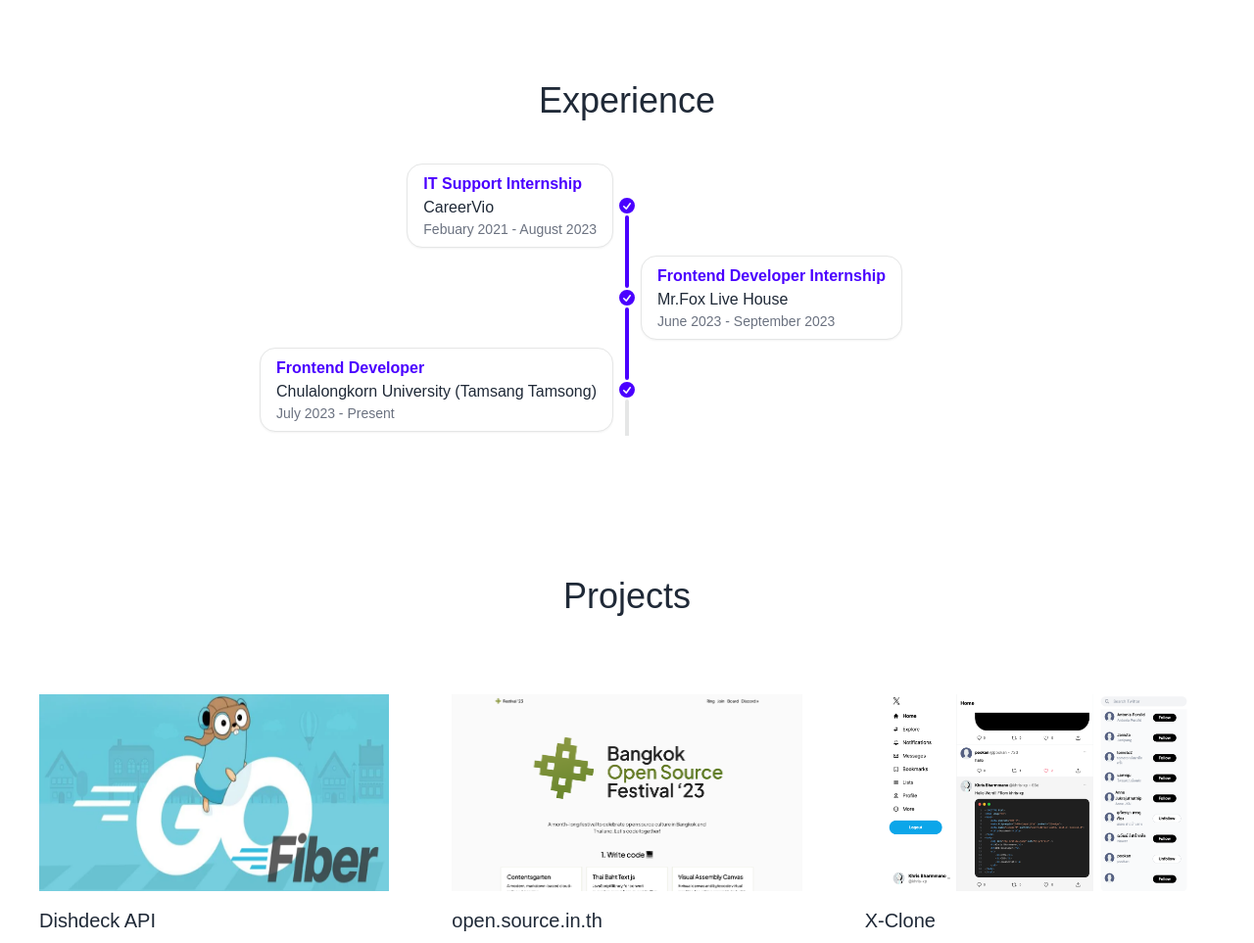
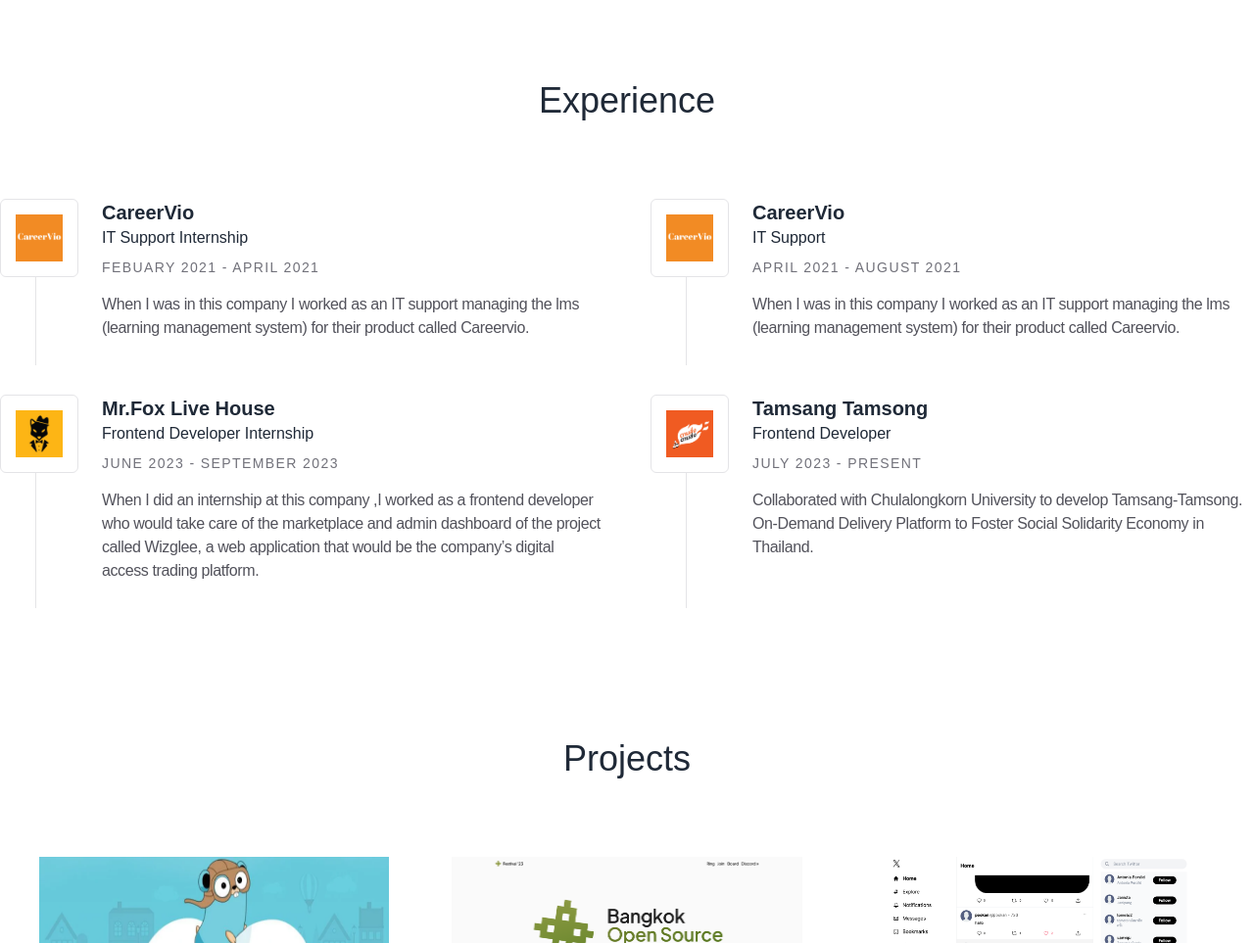
Before and after one commit to khris-xp/khris-xp-website, an Astro site: page / in a window 1280 px wide. Shown: the part 1535-2498 px from the top of the page at 98% size. Built offline with nearby package versions, Linux system fonts and the light colour scheme; Astro itself is replaced by a stand-in of ours; a web font is replaced by a local one.

Commit message:
feat(experience): experience component

```diff
--- a/src/components/TimeLine.astro
+++ b/src/components/TimeLine.astro
@@ -1,70 +1,38 @@
-<ul class='timeline timeline-vertical'>
-  <li>
-    <div class='timeline-start timeline-box'>
-      <h5 class='font-semibold text-primary'>IT Support Internship</h5>
-      <h6 class='font-normal'>CareerVio</h6>
-      <p class='text-sm text-gray-500'>Febuary 2021 - August 2023</p>
-    </div>
-    <div class='timeline-middle'>
-      <svg
-        xmlns='http://www.w3.org/2000/svg'
-        viewBox='0 0 20 20'
-        fill='currentColor'
-        class='w-5 h-5 text-primary'
-        ><path
-          fill-rule='evenodd'
-          d='M10 18a8 8 0 100-16 8 8 0 000 16zm3.857-9.809a.75.75 0 00-1.214-.882l-3.483 4.79-1.88-1.88a.75.75 0 10-1.06 1.061l2.5 2.5a.75.75 0 001.137-.089l4-5.5z'
-          clip-rule='evenodd'></path></svg
-      >
-    </div>
-    <hr class='bg-primary' />
-  </li>
-  <li>
-    <hr class='bg-primary' />
-    <div class='timeline-middle'>
-      <svg
-        xmlns='http://www.w3.org/2000/svg'
-        viewBox='0 0 20 20'
-        fill='currentColor'
-        class='w-5 h-5 text-primary'
-        ><path
-          fill-rule='evenodd'
-          d='M10 18a8 8 0 100-16 8 8 0 000 16zm3.857-9.809a.75.75 0 00-1.214-.882l-3.483 4.79-1.88-1.88a.75.75 0 10-1.06 1.061l2.5 2.5a.75.75 0 001.137-.089l4-5.5z'
-          clip-rule='evenodd'></path></svg
-      >
-    </div>
-    <div class='timeline-end timeline-box'>
-      <h5 class='font-semibold text-primary'>Frontend Developer Internship</h5>
-      <h6 class='font-normal'>Mr.Fox Live House</h6>
-      <p class='text-sm text-gray-500'>June 2023 - September 2023</p>
-    </div>
-    <hr class='bg-primary' />
-  </li>
-  <li>
-    <hr class='bg-primary' />
-    <div class='timeline-start timeline-box'>
-      <h5 class='font-semibold text-primary'>Frontend Developer</h5>
-      <h6 class='font-normal'>Chulalongkorn University (Tamsang Tamsong)</h6>
-      <p class='text-sm text-gray-500'>July 2023 - Present</p>
-    </div>
-    <div class='timeline-middle'>
-      <svg
-        xmlns='http://www.w3.org/2000/svg'
-        viewBox='0 0 20 20'
-        fill='currentColor'
-        class='w-5 h-5 text-primary'
-        ><path
-          fill-rule='evenodd'
-          d='M10 18a8 8 0 100-16 8 8 0 000 16zm3.857-9.809a.75.75 0 00-1.214-.882l-3.483 4.79-1.88-1.88a.75.75 0 10-1.06 1.061l2.5 2.5a.75.75 0 001.137-.089l4-5.5z'
-          clip-rule='evenodd'></path></svg
-      >
-    </div>
-    <hr />
-  </li>
-  <li>
-    <hr />
-  </li>
-  <li>
-    <hr />
-  </li>
-</ul>
+---
+import experience from '../content/experience.json';
+
+const experienceData = experience.experience;
+---
+
+<section class='mt-10'>
+  <div class='grid lg:grid-cols-2 grid-cols-1 gap-x-12 gap-y-10'>
+    {
+      experienceData.map((experience) => (
+        <div class='flex items-start lg:gap-x-6 gap-x-4 max-w-2xl relative before:absolute before:bottom-0 before:top-[5rem] before:left-9 before:w-[1px] before:h-[calc(100%-70px)] dark:before:bg-zinc-800 before:bg-zinc-200'>
+          <a
+            href='/'
+            rel='noreferrer noopener'
+            target='_blank'
+            class='grid place-items-center dark:bg-primary-bg bg-secondary-bg border dark:border-zinc-800 border-zinc-200 min-h-[80px] min-w-[80px] p-2 rounded-md overflow-clip relative'
+          >
+            <img
+              src={experience.image}
+              class='object-cover duration-300 w-12 h-12'
+              alt={`${experience.company} logo`}
+            />
+          </a>
+          <div class='flex flex-col items-start'>
+            <h3 class='text-xl font-bold'>{experience.company}</h3>
+            <p>{experience.designation}</p>
+            <time class='text-sm text-zinc-500 mt-2 tracking-widest uppercase'>
+              {experience.duration}
+            </time>
+            <p class='tracking-tight dark:text-zinc-400 text-zinc-600 my-4'>
+              {experience.description}
+            </p>
+          </div>
+        </div>
+      ))
+    }
+  </div>
+</section>
--- /dev/null
+++ b/src/content/experience.json
@@ -0,0 +1,36 @@
+{
+    "experience": [
+        {
+            "company": "CareerVio",
+            "designation": "IT Support Internship",
+            "duration": "Febuary 2021 - April 2021",
+            "location": "Bangkok, Thailand",
+            "image": "/experience/careervio.png",
+            "description": "When I was in this company I worked as an IT support managing the lms (learning management system) for their product called Careervio."
+        },
+        {
+            "company": "CareerVio",
+            "designation": "IT Support",
+            "duration": "April 2021 - August 2021",
+            "location": "Bangkok, Thailand",
+            "image": "/experience/careervio.png",
+            "description": "When I was in this company I worked as an IT support managing the lms (learning management system) for their product called Careervio."
+        },
+        {
+            "company": "Mr.Fox Live House",
+            "designation": "Frontend Developer Internship",
+            "duration": "June 2023 - September 2023",
+            "location": "Bangkok, Thailand",
+            "image": "/experience/mr-fox.png",
+            "description": "When I did an internship at this company ,I worked as a frontend developer who would take care of the marketplace and admin dashboard of the project called Wizglee, a web application that would be the company’s digital access trading platform."
+        },
+        {
+            "company": "Tamsang Tamsong",
+            "designation": "Frontend Developer",
+            "duration": "July 2023 - Present",
+            "location": "Bangkok, Thailand",
+            "image": "/experience/tamsang-tamsong.png",
+            "description": "Collaborated with Chulalongkorn University to develop Tamsang-Tamsong. On-Demand Delivery Platform to Foster Social Solidarity Economy in Thailand."
+        }
+    ]
+}
--- a/src/content/projects.json
+++ b/src/content/projects.json
@@ -84,6 +84,18 @@
                 "Tailwindcss"
             ],
             "position": "Frontend Developer"
+        },
+        {
+            "name": "Pokedex Beginner",
+            "description": "This project is a Pokedex that includes features such as searching for Pokemon. It uses Svelte, TypeScript, Tailwind CSS, and the PokeAPI.",
+            "image": "/content/pokedex-beginner.png",
+            "links": "https://pokedex-beginner.vercel.app/",
+            "technologies": [
+                "Svelte",
+                "Typescript",
+                "Tailwindcss"
+            ],
+            "position": "Frontend Developer"
         }
     ]
 }
```
Also changed, not shown: public/competition/carbon.webp (added), public/competition/dev-hack.jpg (added), public/experience/careervio.png (added), public/experience/mr-fox.png (added), public/experience/tamsang-tamsong.png (added), 1 other file.
